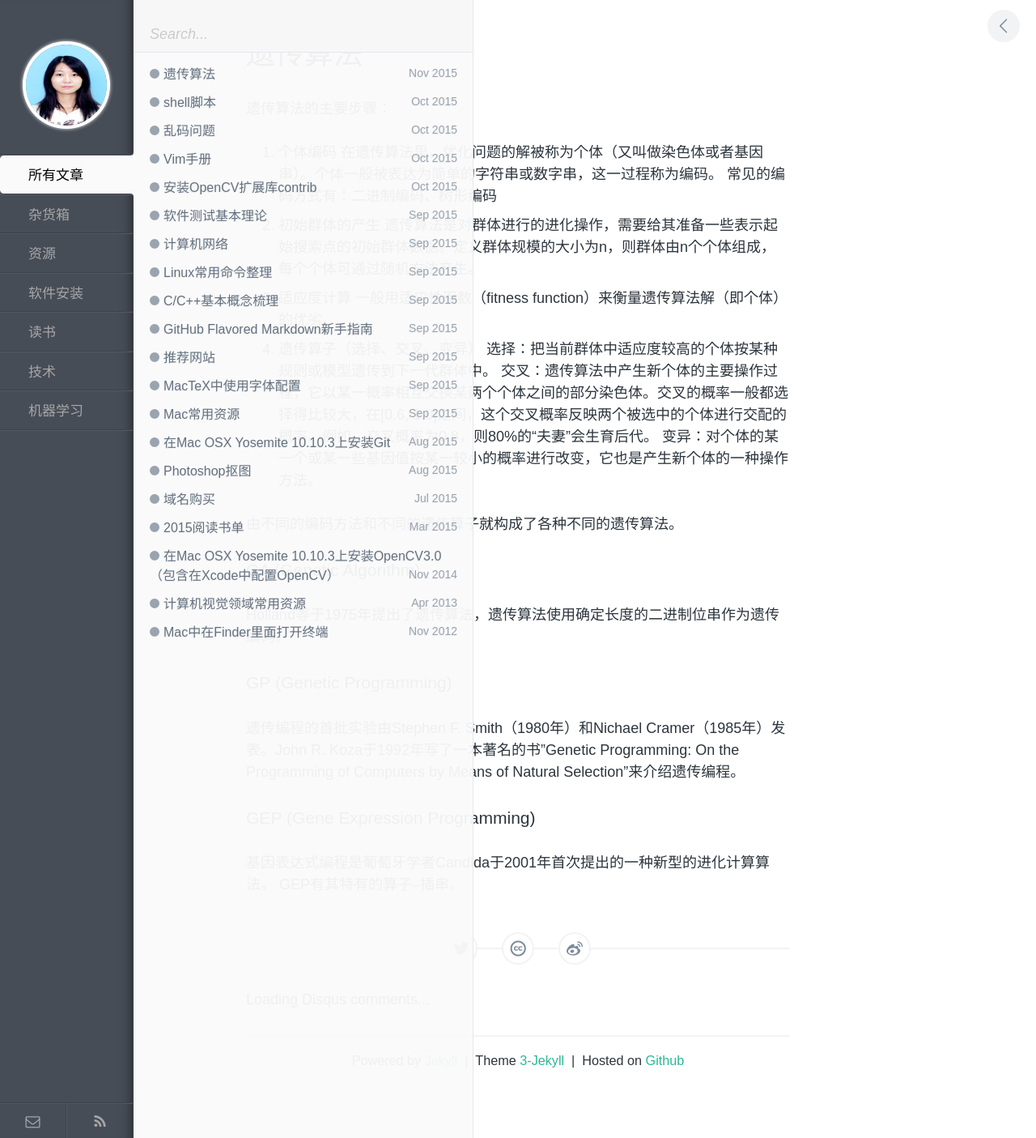
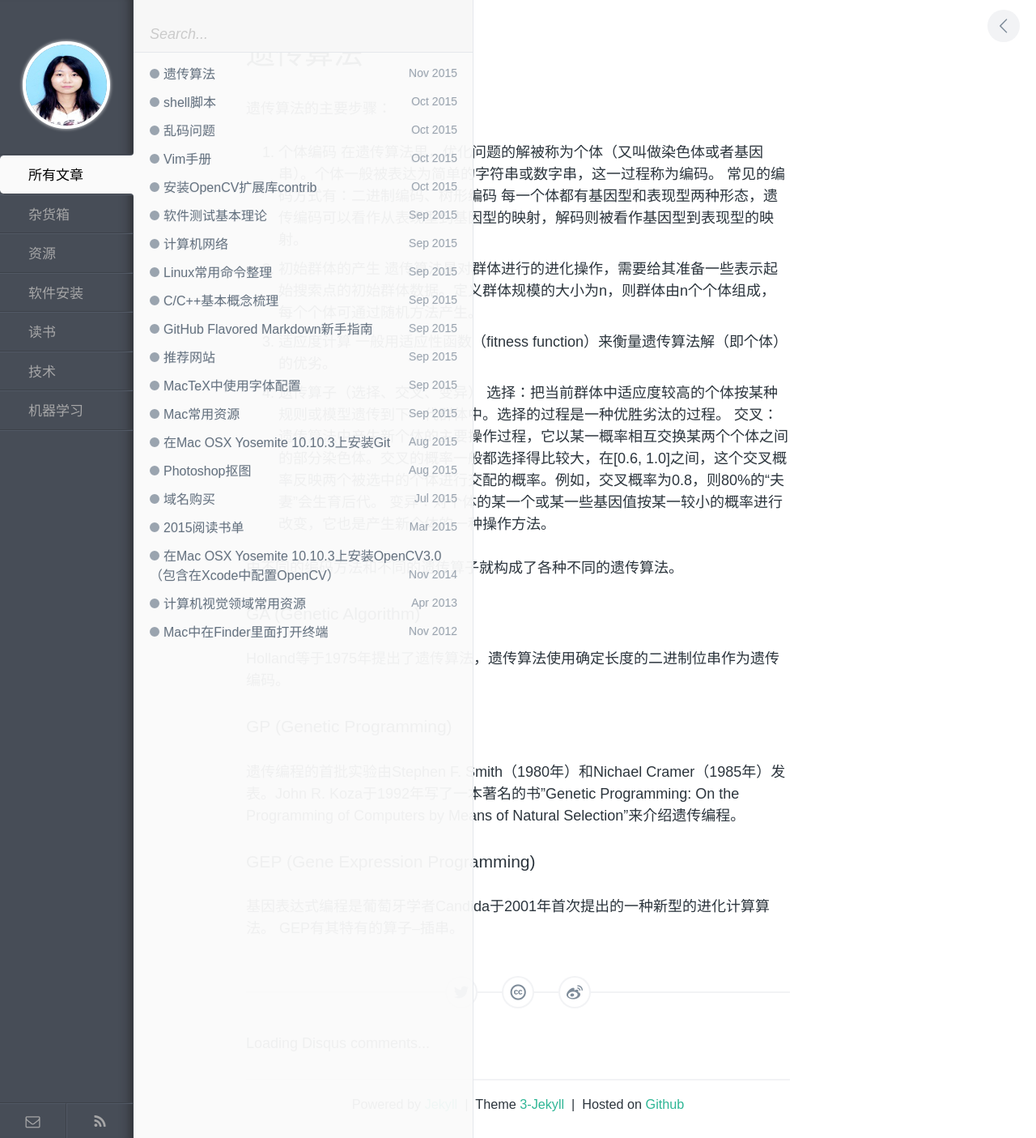
Before and after one commit to zhuyafei/zhuyafei.github.io, a Jekyll site: the page built from _posts/MachineLearning/2015-11-23-GeneticAlgorithm.md, in a window 1280 px wide. Shown: the whole page at 81% size. Built offline with Jekyll 4.4.1, drawn with Linux system fonts in a browser that asks for light colours; comment, search, counter and statistics services are not loaded.

Commit message:
Modify 2015-11-23-GeneticAlgorithm.md

```diff
--- a/_posts/MachineLearning/2015-11-23-GeneticAlgorithm.md
+++ b/_posts/MachineLearning/2015-11-23-GeneticAlgorithm.md
@@ -8,12 +8,13 @@ category: 机器学习
 1. 个体编码
 在遗传算法里，优化问题的解被称为个体（又叫做染色体或者基因串）。个体一般被表达为简单的字符串或数字串，这一过程称为编码。
 常见的编码方式有：二进制编码、树形编码
+每一个体都有基因型和表现型两种形态，遗传编码可以看作从表现型到基因型的映射，解码则被看作基因型到表现型的映射。
 2. 初始群体的产生
 遗传算法是对群体进行的进化操作，需要给其准备一些表示起始搜索点的初始群体数据。定义群体规模的大小为n，则群体由n个个体组成，每个个体可通过随机方法产生。
 3. 适应度计算
 一般用适应性函数（fitness function）来衡量遗传算法解（即个体）的优劣。
 4. 遗传算子（选择、交叉、变异）
-选择：把当前群体中适应度较高的个体按某种规则或模型遗传到下一代群体中。
+选择：把当前群体中适应度较高的个体按某种规则或模型遗传到下一代群体中。选择的过程是一种优胜劣汰的过程。
 交叉：遗传算法中产生新个体的主要操作过程，它以某一概率相互交换某两个个体之间的部分染色体。交叉的概率一般都选择得比较大，在[0.6, 1.0]之间，这个交叉概率反映两个被选中的个体进行交配的概率。例如，交叉概率为0.8，则80%的“夫妻”会生育后代。
 变异：对个体的某一个或某一些基因值按某一较小的概率进行改变，它也是产生新个体的一种操作方法。
 
```
